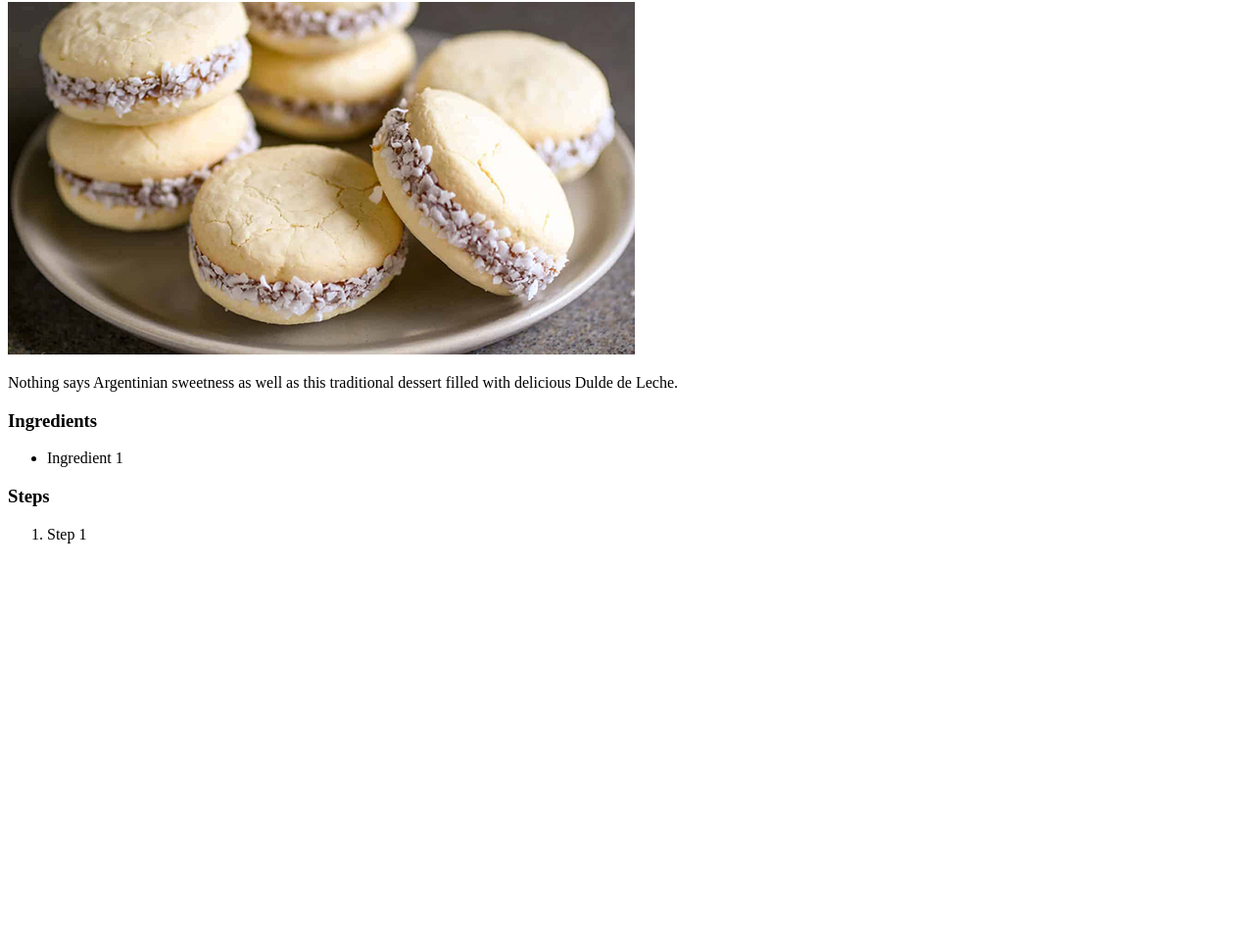
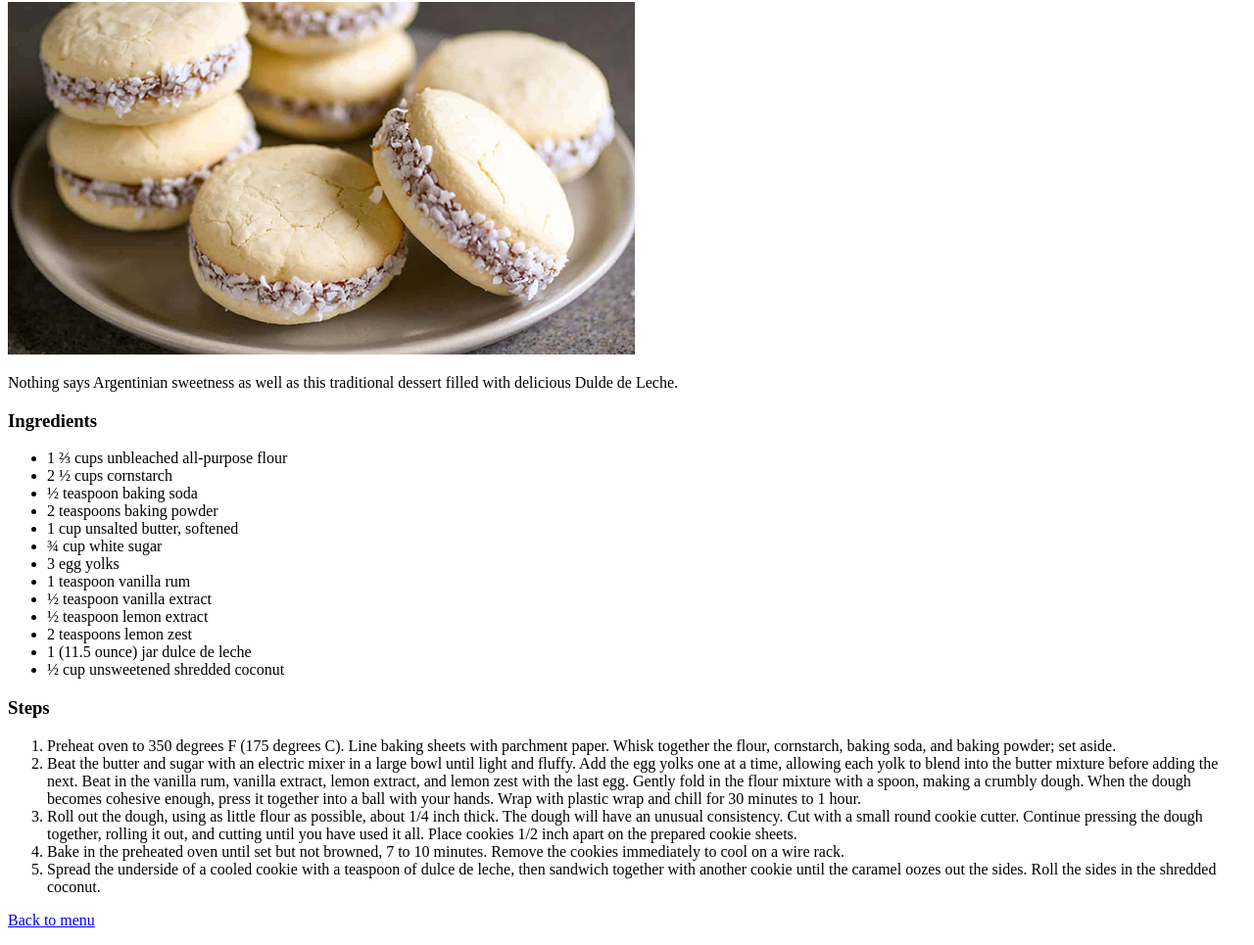
Before and after one commit to RemyBlas/odin-recipes, a plain HTML site: page recipes/alfajores.html in a window 1280 px wide. Shown: the part 78-1043 px from the top of the page at 98% size. Before the commit the page ends 800 px from the top, so only its background shows below. Drawn offline with Linux system fonts and the light colour scheme.

Commit message:
Add remaining recipes and back to menu button

```diff
--- a/recipes/alfajores.html
+++ b/recipes/alfajores.html
@@ -11,11 +11,28 @@
     <p>Nothing says Argentinian sweetness as well as this traditional dessert filled with delicious Dulde de Leche.</p>
     <h3>Ingredients</h3>
     <ul>
-        <li>Ingredient 1</li>
+        <li>1 ⅔ cups unbleached all-purpose flour</li>
+        <li>2 ½ cups cornstarch</li>
+        <li>½ teaspoon baking soda</li>
+        <li>2 teaspoons baking powder</li>
+        <li>1 cup unsalted butter, softened</li>
+        <li>¾ cup white sugar</li>
+        <li>3 egg yolks</li>
+        <li>1 teaspoon vanilla rum</li>
+        <li>½ teaspoon vanilla extract</li>
+        <li>½ teaspoon lemon extract</li>
+        <li>2 teaspoons lemon zest</li>
+        <li>1 (11.5 ounce) jar dulce de leche</li>
+        <li>½ cup unsweetened shredded coconut</li>
     </ul>
     <h3>Steps</h3>
     <ol>
-        <li>Step 1</li>
+        <li>Preheat oven to 350 degrees F (175 degrees C). Line baking sheets with parchment paper. Whisk together the flour, cornstarch, baking soda, and baking powder; set aside.</li>
+        <li>Beat the butter and sugar with an electric mixer in a large bowl until light and fluffy. Add the egg yolks one at a time, allowing each yolk to blend into the butter mixture before adding the next. Beat in the vanilla rum, vanilla extract, lemon extract, and lemon zest with the last egg. Gently fold in the flour mixture with a spoon, making a crumbly dough. When the dough becomes cohesive enough, press it together into a ball with your hands. Wrap with plastic wrap and chill for 30 minutes to 1 hour.</li>
+        <li>Roll out the dough, using as little flour as possible, about 1/4 inch thick. The dough will have an unusual consistency. Cut with a small round cookie cutter. Continue pressing the dough together, rolling it out, and cutting until you have used it all. Place cookies 1/2 inch apart on the prepared cookie sheets.</li>
+        <li>Bake in the preheated oven until set but not browned, 7 to 10 minutes. Remove the cookies immediately to cool on a wire rack.</li>
+        <li>Spread the underside of a cooled cookie with a teaspoon of dulce de leche, then sandwich together with another cookie until the caramel oozes out the sides. Roll the sides in the shredded coconut.</li>
     </ol>
+    <p><a href="../">Back to menu</a></p>
 </body>
 </html>
```
Also changed, not shown: recipes/chimichurri.html (+10 -2 lines), recipes/empanadas.html (+1 -0 lines).
